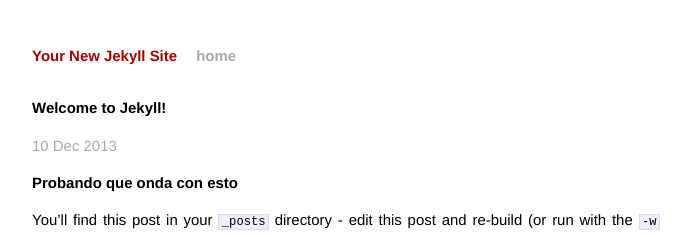
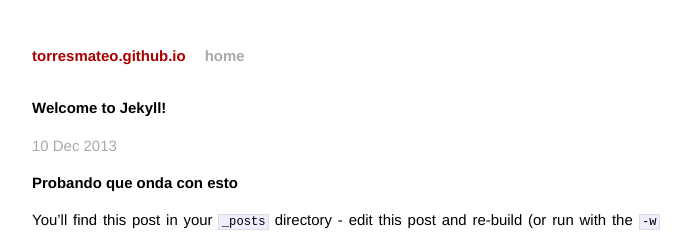
Before and after one commit to torresmateo/torresmateo.github.io, a Jekyll site: the page built from _posts/2013-12-10-welcome-to-jekyll.markdown, in a window 1280 px wide. Shown: the top 237 px of the page, without its empty margins (294-985 px from the left). Built offline with Jekyll 4.4.1, drawn with Linux system fonts in a browser that asks for light colours; Markdown is read by kramdown in place of the engine named in the settings.

Commit message:
jekyll build

```diff
--- a/_config.yml
+++ b/_config.yml
@@ -1,3 +1,3 @@
-name: Your New Jekyll Site
+name: torresmateo.github.io
 markdown: redcarpet
 pygments: true
```
Also changed, not shown: 2 other files.
